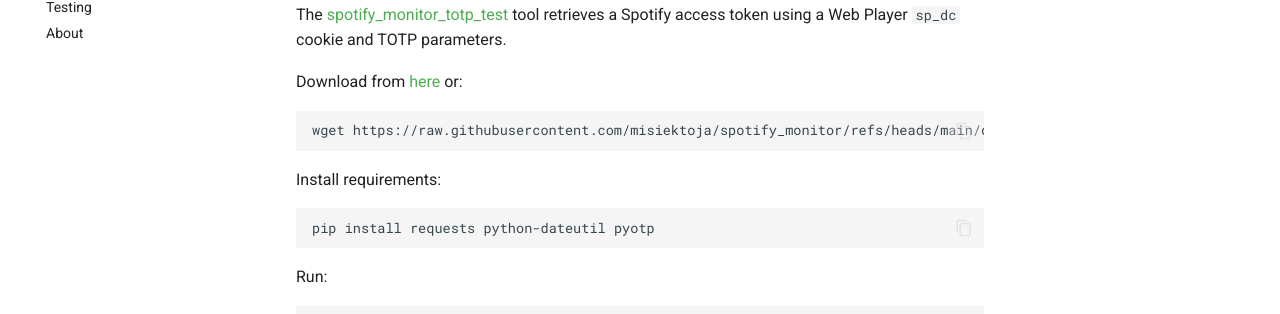
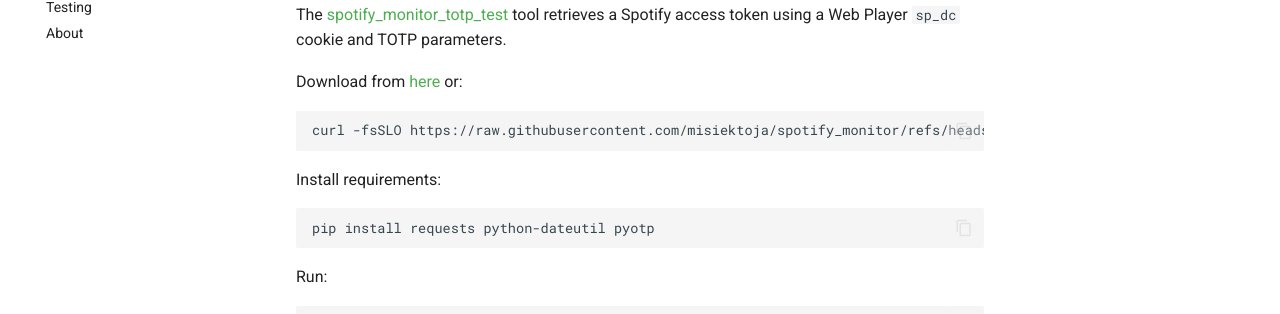
Before and after one commit to misiektoja/spotify_monitor, an MkDocs documentation site: the page built from docs/debugging.md, in a window 1280 px wide and 1400 px high. Shown: the part 320-634 px from the top of the window. Built offline with MkDocs 1.6.1 and Material for MkDocs 9.7.7, drawn with Linux system fonts in a browser that asks for light colours; comment, search, counter and statistics services are not loaded.

Commit message:
docs(debugging): replace wget downloads with curl

````diff
--- a/docs/debugging.md
+++ b/docs/debugging.md
@@ -10,7 +10,7 @@
 Download from [here](https://github.com/misiektoja/spotify_monitor/blob/main/debug/spotify_monitor_totp_test.py) or:
 
 ```sh
-wget https://raw.githubusercontent.com/misiektoja/spotify_monitor/refs/heads/main/debug/spotify_monitor_totp_test.py
+curl -fsSLO https://raw.githubusercontent.com/misiektoja/spotify_monitor/refs/heads/main/debug/spotify_monitor_totp_test.py
 ```
 
 Install requirements:
@@ -50,7 +50,7 @@
 Download from [here](https://github.com/misiektoja/spotify_monitor/blob/main/debug/spotify_monitor_secret_grabber.py) or:
 
 ```sh
-wget https://raw.githubusercontent.com/misiektoja/spotify_monitor/refs/heads/main/debug/spotify_monitor_secret_grabber.py
+curl -fsSLO https://raw.githubusercontent.com/misiektoja/spotify_monitor/refs/heads/main/debug/spotify_monitor_secret_grabber.py
 ```
 
 Install requirements:
````
